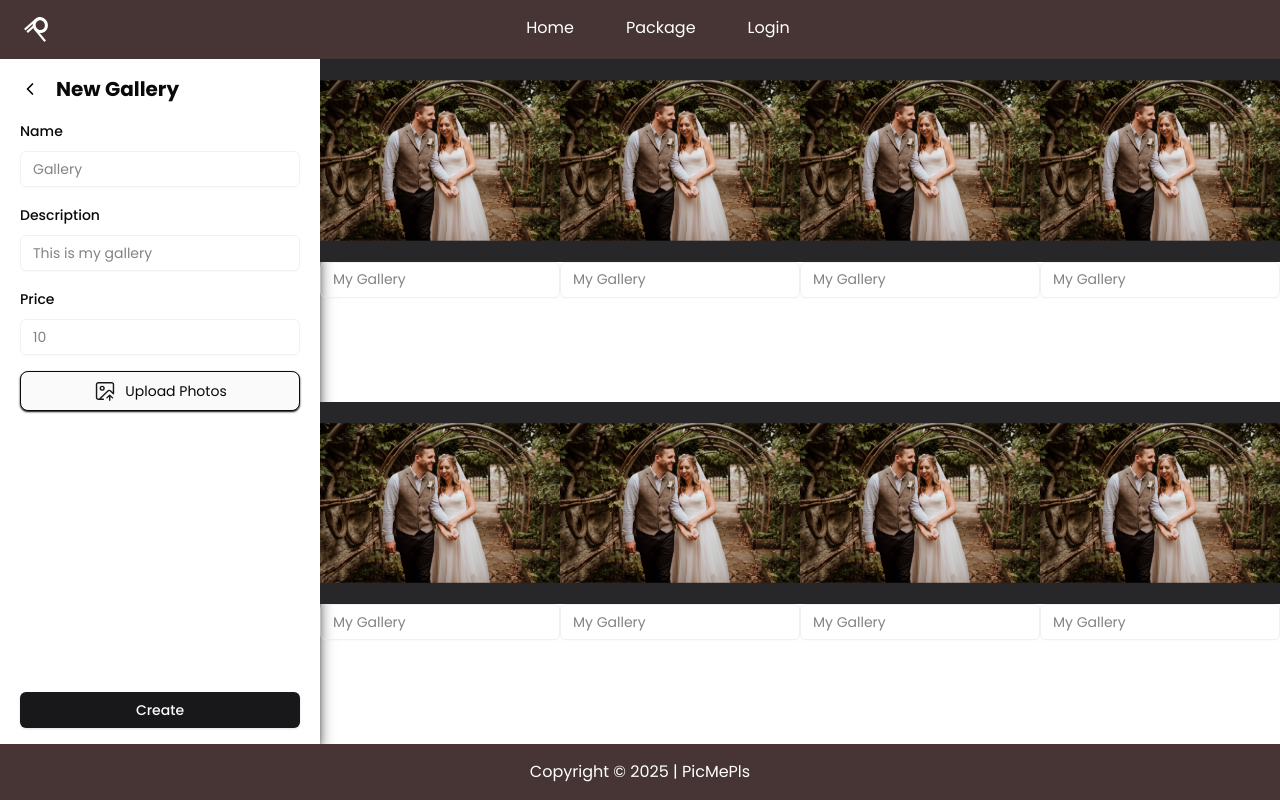
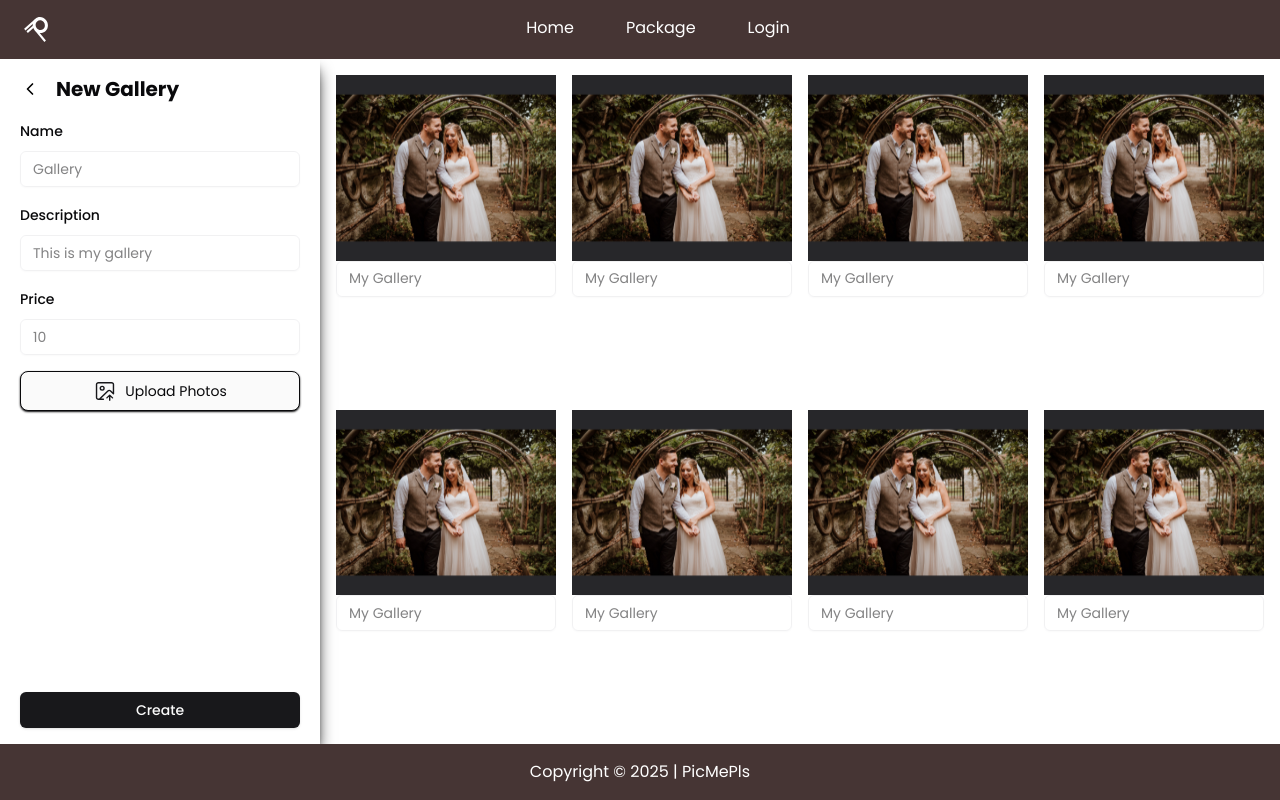
Before and after one commit to CP-RektMart/pic-me-pls-frontend, a Next.js app: page /photographer/packages/create in a window 1280 px wide. Built offline with nearby package versions, Linux system fonts and the light colour scheme; no server answers; some icons are missing.

Commit message:
fix: gallery page styling

```diff
--- a/src/app/photographer/packages/create/page.tsx
+++ b/src/app/photographer/packages/create/page.tsx
@@ -12,9 +12,9 @@ export default function CreateGalleryPage() {
           price={10}
         />
       </div>
-      <div className='grid grid-cols-2 lg:w-3/4 lg:grid-cols-4'>
+      <div className='grid grid-cols-2 gap-4 p-4 lg:w-3/4 lg:grid-cols-4'>
         {[...Array(8)].map((_, i) => (
-          <div className='flex' key={i}>
+          <div className='aspect-w-1 aspect-h-1 flex' key={i}>
             <PhotoCard
               key={i}
               description='My Gallery'
```
